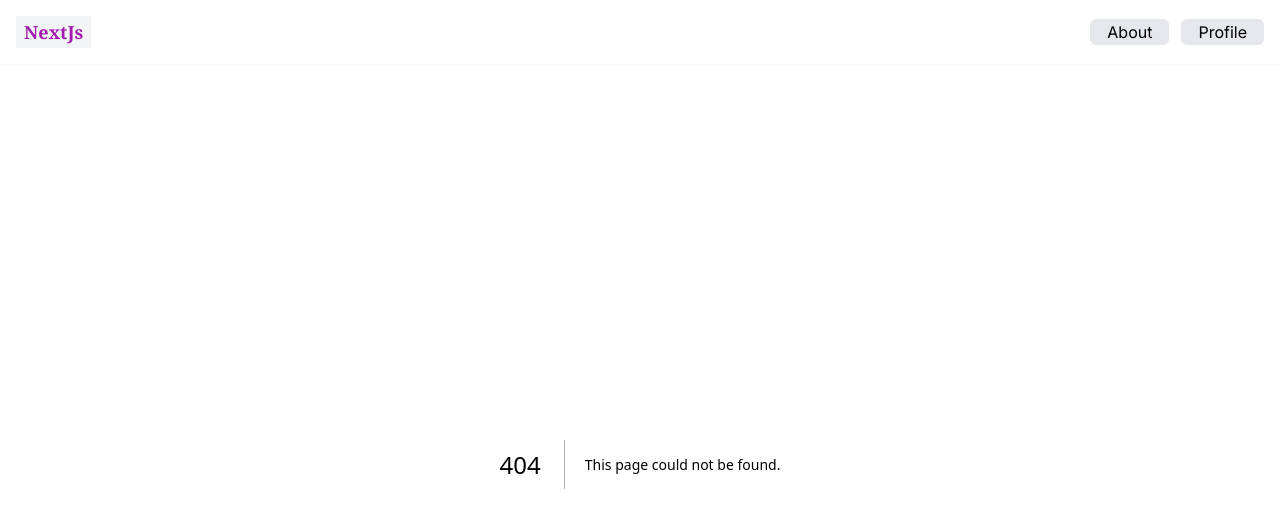
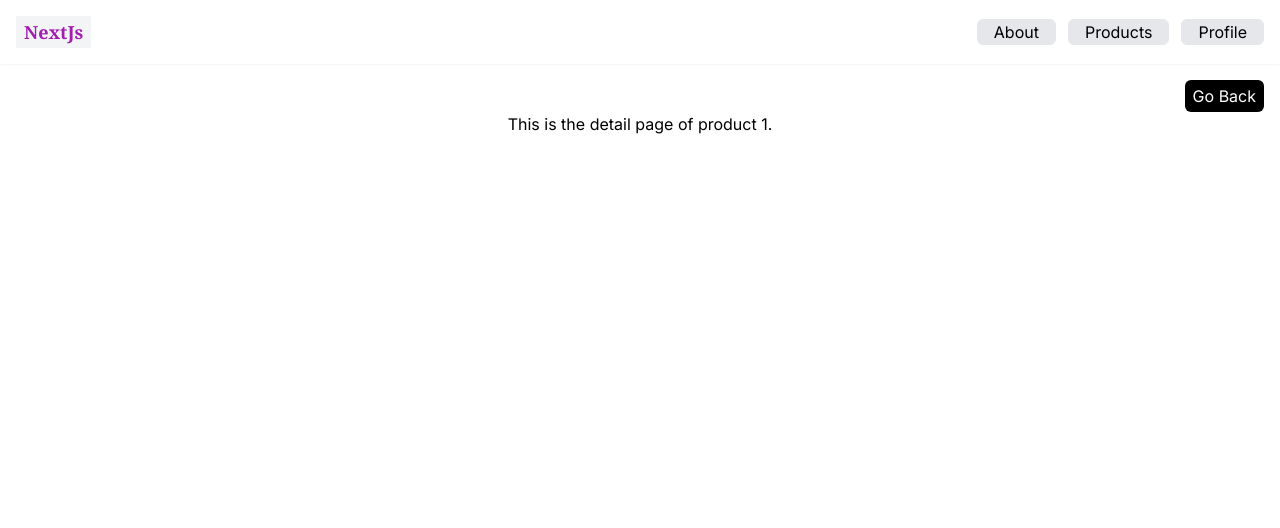
Before and after one commit to umairjaffar-dev/next-tutorial-by-codevolution, a Next.js app: page /products/1 in a window 1280 px wide. Before the commit this address had no page. Shown: the top 528 px of the page. Built offline with nearby package versions, Linux system fonts and the light colour scheme.

Commit message:
nested dynamic routing...

```diff
--- /dev/null
+++ b/src/app/products/[productId]/page.tsx
@@ -0,0 +1,24 @@
+import Link from "next/link";
+import React from "react";
+
+const ProductDetail = ({ params }: { params: { productId: string } }) => {
+  return (
+    <div className="p-4 grid grid-rows-[auto_1fr]">
+      <div className="flex justify-end">
+        <Link
+          href="/products"
+          className="px-2 py-1 bg-black text-white rounded-md"
+        >
+          Go Back
+        </Link>
+      </div>
+      <div className="w-full">
+        <p className="w-full text-center">
+          This is the detail page of product {params.productId}.
+        </p>
+      </div>
+    </div>
+  );
+};
+
+export default ProductDetail;
--- /dev/null
+++ b/src/app/products/page.tsx
@@ -0,0 +1,17 @@
+import Link from 'next/link'
+import React from 'react'
+
+const Products = () => {
+  return (
+    <div className='flex flex-col gap-3 px-3'>
+        <h1>List of all products</h1>
+        <Link href="/products/1" className='text-blue-400 underline'>Product 1</Link>
+        <Link href="/products/2" className='text-blue-400 underline'>Product 2</Link>
+        <Link href="/products/3" className='text-blue-400 underline'>Product 3</Link>
+        <Link href="/products/4" className='text-blue-400 underline'>Product 4</Link>
+        <Link href="/products/5" className='text-blue-400 underline'>Product 5</Link>
+    </div>
+  )
+}
+
+export default Products
--- a/src/components/Header.tsx
+++ b/src/components/Header.tsx
@@ -19,6 +19,12 @@ const Header = () => {
           About
         </Link>
         <Link
+          href="/products"
+          className="border border-gray-200 px-4 rounded-md bg-gray-200 hover:bg-gray-300"
+        >
+          Products
+        </Link>
+        <Link
           href="/profile"
           className="border border-gray-200 px-4 rounded-md bg-gray-200 hover:bg-gray-300"
         >
```
